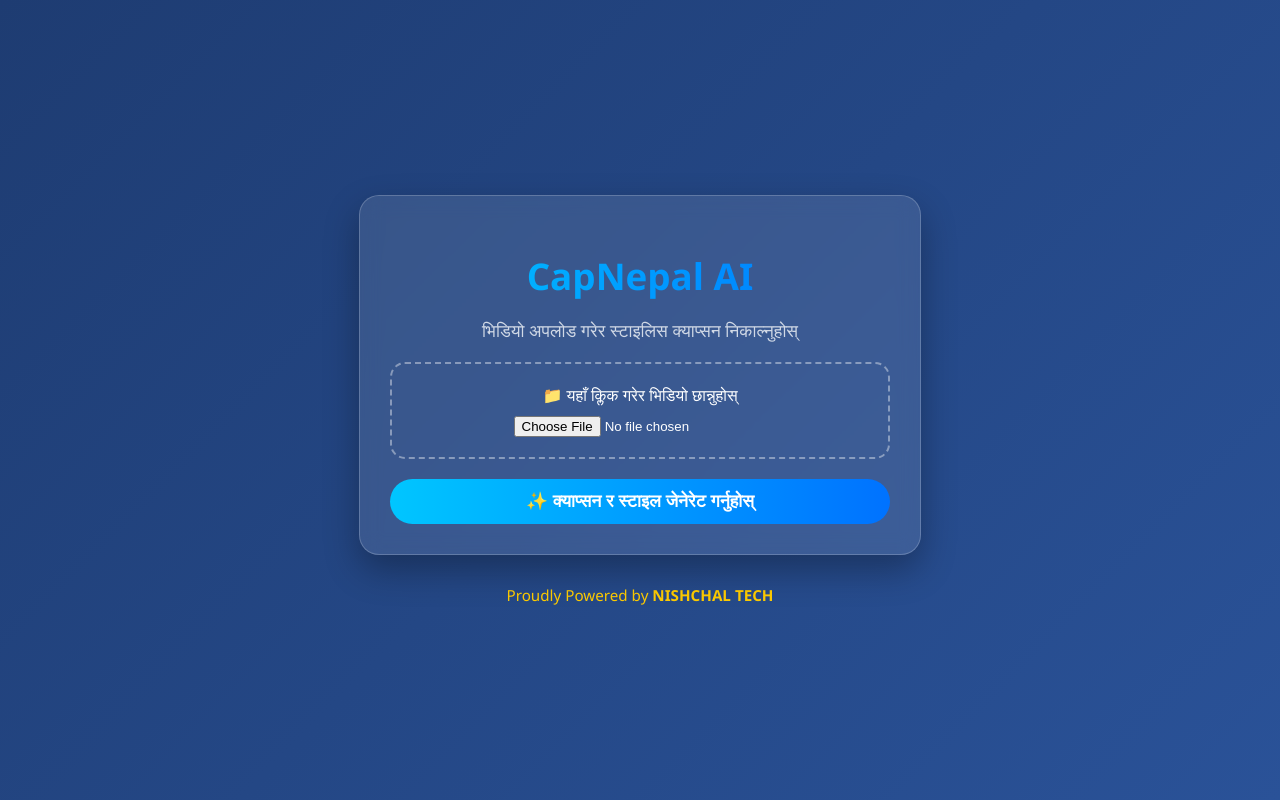
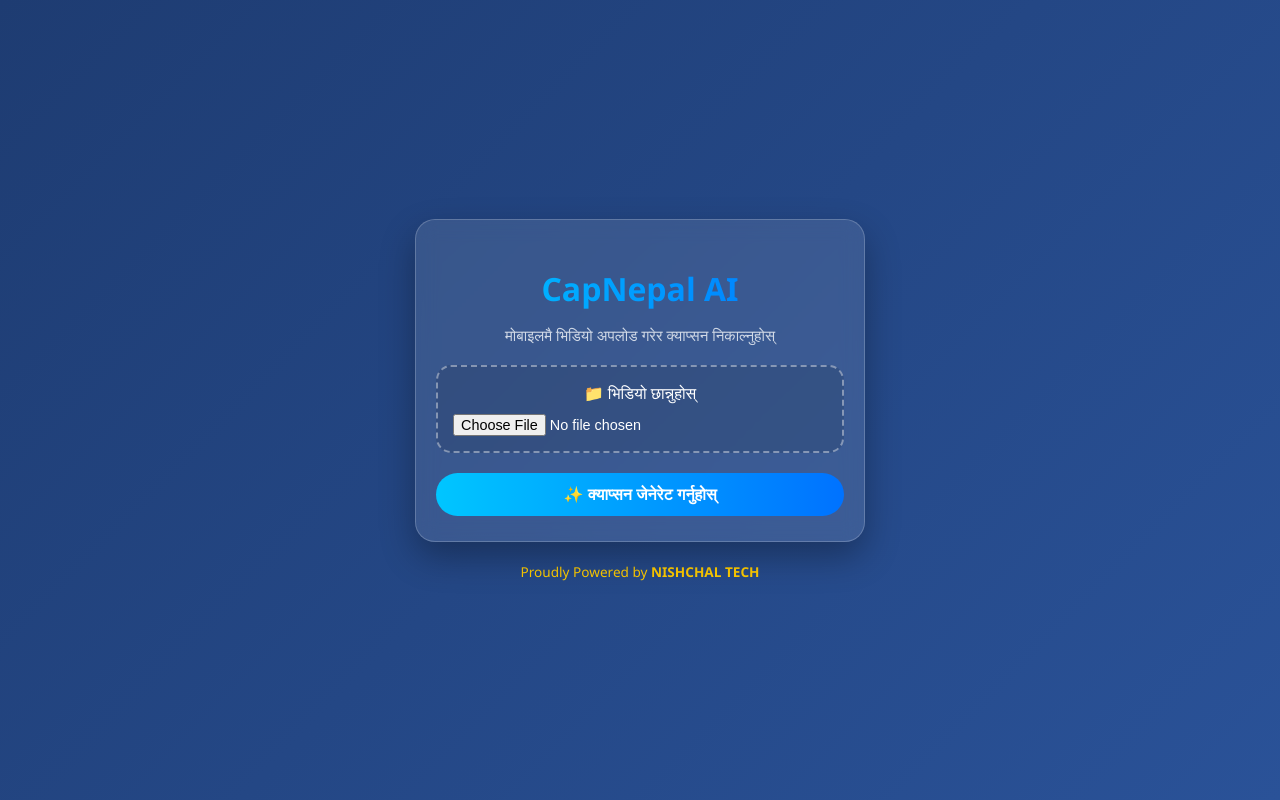
Before and after one commit to nishchalnepal431-maker/CapNepal, a Flask app: page / in a window 1280 px wide. Run offline with Flask 3, Linux system fonts and the light colour scheme.

Commit message:
Refactor index.html styles and text content
Updated styles and text in index.html for improved layout and user experience.

```diff
--- a/templates/index.html
+++ b/templates/index.html
@@ -5,9 +5,13 @@
     <meta name="viewport" content="width=device-width, initial-scale=1.0">
     <title>NISHCHAL TECH - CapNepal AI</title>
     <style>
+        * {
+            box-sizing: border-box;
+        }
+
         body {
             margin: 0;
-            padding: 0;
+            padding: 15px;
             font-family: 'Segoe UI', Tahoma, Geneva, Verdana, sans-serif;
             background: linear-gradient(135deg, #1e3c72 0%, #2a5298 100%);
             color: white;
@@ -20,18 +24,18 @@
 
         .container {
             background: rgba(255, 255, 255, 0.1);
-            padding: 30px;
+            padding: 25px 20px;
             border-radius: 20px;
             box-shadow: 0 15px 35px rgba(0, 0, 0, 0.3);
             backdrop-filter: blur(10px);
             border: 1px rgba(255, 255, 255, 0.2) solid;
-            width: 90%;
-            max-width: 500px;
+            width: 100%;
+            max-width: 450px;
             text-align: center;
         }
 
         h1 {
-            font-size: 2.3em;
+            font-size: 2em;
             margin-bottom: 5px;
             background: linear-gradient(to right, #00c6ff, #0072ff);
             -webkit-background-clip: text;
@@ -42,16 +46,17 @@
             color: #d1d9e6;
             font-weight: normal;
             margin-bottom: 20px;
-            font-size: 1.1em;
+            font-size: 0.95em;
         }
 
         .file-upload-box {
             margin-bottom: 20px;
             border: 2px dashed rgba(255, 255, 255, 0.4);
-            padding: 20px;
+            padding: 15px;
             border-radius: 15px;
             cursor: pointer;
             transition: 0.3s;
+            background: rgba(0, 0, 0, 0.1);
         }
 
         .file-upload-box:hover {
@@ -62,15 +67,17 @@
         input[type="file"] {
             color: #fff;
             margin-top: 10px;
+            width: 100%;
+            font-size: 0.9em;
         }
 
         button {
             background: linear-gradient(to right, #00c6ff, #0072ff);
             color: white;
             border: none;
-            padding: 12px 30px;
+            padding: 12px 20px;
             border-radius: 25px;
-            font-size: 1.1em;
+            font-size: 1em;
             cursor: pointer;
             font-weight: bold;
             transition: 0.3s;
@@ -83,54 +90,56 @@
         }
 
         .result-box {
-            margin-top: 25px;
+            margin-top: 20px;
             background: rgba(0, 0, 0, 0.4);
-            padding: 20px;
+            padding: 15px;
             border-radius: 15px;
             text-align: left;
             border-left: 5px solid #00c6ff;
+            word-break: break-word;
         }
 
         .result-box p {
-            margin: 10px 0;
-            font-size: 1.05em;
+            margin: 8px 0;
+            font-size: 0.95em;
         }
 
         .styled-caption {
             font-family: 'Impact', sans-serif;
-            font-size: 1.2em;
+            font-size: 1.1em;
             color: #ffcc00;
-            letter-spacing: 1px;
+            letter-spacing: 0.5px;
             text-shadow: 2px 2px 4px rgba(0,0,0,0.8);
         }
 
-        .footer {
-            margin-top: 30px;
-            font-size: 0.95em;
+.footer {
+            margin-top: 20px;
+            font-size: 0.85em;
             color: #ffcc00;
+            text-align: center;
         }
     </style>
 </head>
 <body>
     <div class="container">
         <h1>CapNepal AI</h1>
-        <h3>भिडियो अपलोड गरेर स्टाइलिस क्याप्सन निकाल्नुहोस्</h3>
+        <h3>मोबाइलमै भिडियो अपलोड गरेर क्याप्सन निकाल्नुहोस्</h3>
 
         <form method="POST" enctype="multipart/form-data">
             <div class="file-upload-box">
-                <label for="video_file" style="cursor: pointer; display: block;">📁 यहाँ क्लिक गरेर भिडियो छान्नुहोस्</label>
+                <label for="video_file" style="cursor: pointer; display: block;">📁 भिडियो छान्नुहोस्</label>
                 <input type="file" name="video_file" id="video_file" accept="video/*" required>
             </div>
-            <button type="submit">✨ क्याप्सन र स्टाइल जेनेरेट गर्नुहोस्</button>
+            <button type="submit">✨ क्याप्सन जेनेरेट गर्नुहोस्</button>
         </form>
 
         {% if caption %}
         <div class="result-box">
-            <p><strong>📁 अपलोड भएको भिडियो:</strong> <span style="color: #00c6ff;">{{ filename }}</span></p>
+            <p><strong>📁 भिडियो:</strong> <span style="color: #00c6ff;">{{ filename }}</span></p>
             <p><strong>📝 स्टाइलिस क्याप्सन:</strong></p>
             <div class="styled-caption">{{ caption }}</div>
             <br>
-            <p><strong>🔥 भाइरल ह्याशट्यागहरू:</strong> <br><span style="color: #00c6ff;">{{ hashtags }}</span></p>
+            <p><strong>🔥 ह्याशट्यागहरू:</strong> <br><span style="color: #00c6ff;">{{ hashtags }}</span></p>
         </div>
         {% endif %}
     </div>
```
